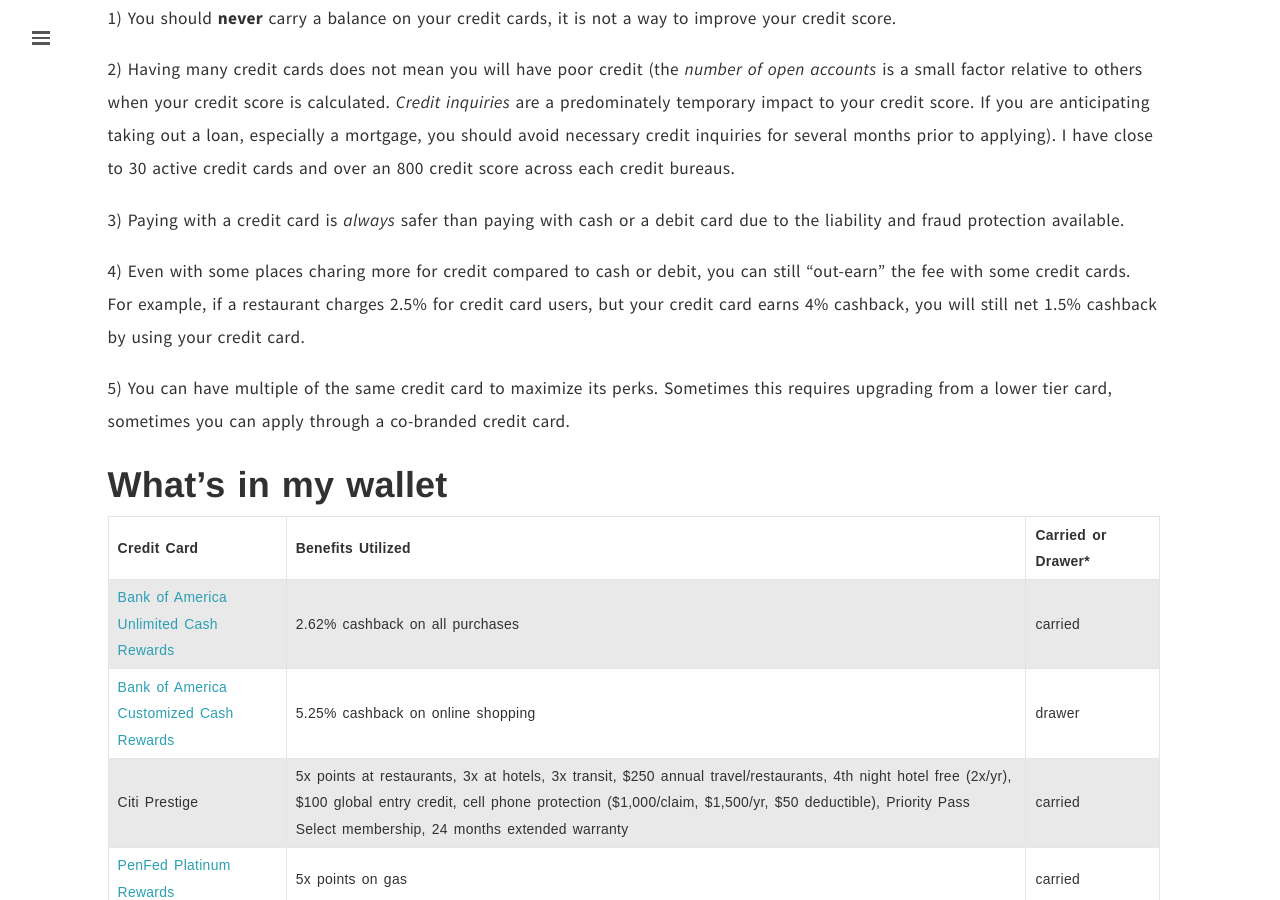
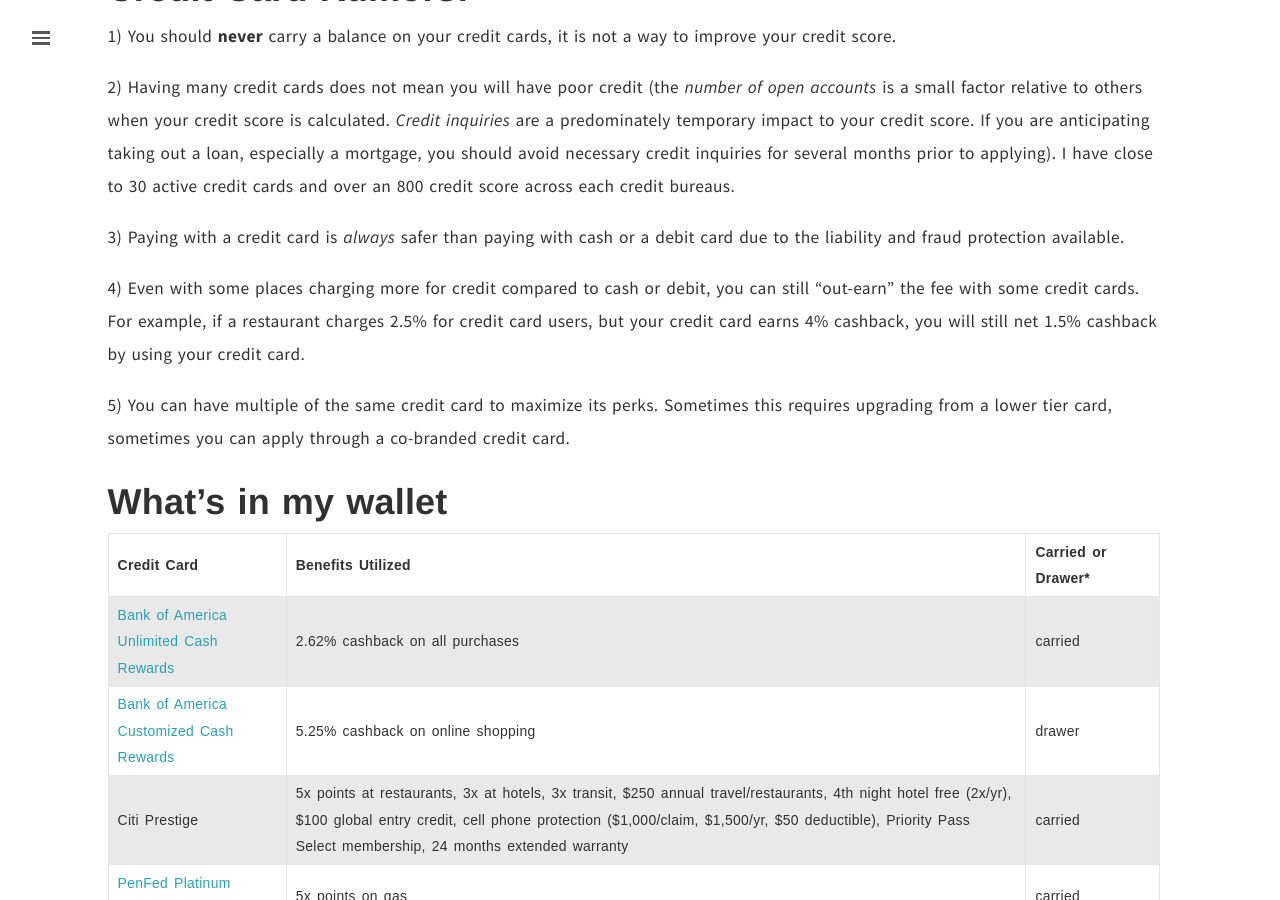
Before and after one commit to gorhack/gorhack.github.io, a Jekyll site: the page built from _posts/2025-02-05-Military-credit-cards.md, in a window 1280 px wide and 900 px high, scrolled down 3366 px. Built offline with Jekyll 4.4.1, drawn with Linux system fonts in a browser that asks for light colours; our own code applies the rules of GitHub Pages for plain Markdown files.

Commit message:
Update 2025-02-05-Military-credit-cards.md
Typo fix

```diff
--- a/_posts/2025-02-05-Military-credit-cards.md
+++ b/_posts/2025-02-05-Military-credit-cards.md
@@ -130,7 +130,7 @@ but requires a RobinHood Gold subscription (\$5/mo).
    3% on up to \$2500/quarter of your selected category (Gas/EV charging stations, dining, travel, drug stores and
    pharmacies, or home improvement). With preferred rewards, 5.25% cashback.
 
-## Advanced Credit Card Topics
+# Advanced Credit Card Topics
 
 1) [Churning](https://thepointsguy.com/credit-cards/credit-card-churning/)
    and [manufactured spend](https://www.reddit.com/r/churning/wiki/manufactured_spending/)
@@ -155,7 +155,7 @@ but requires a RobinHood Gold subscription (\$5/mo).
 3) Paying with a credit card is *always* safer than paying with cash or a debit card due to the liability and
    fraud protection available.
 
-4) Even with some places charing more for credit compared to cash or debit, you can still "out-earn" the fee with some
+4) Even with some places charging more for credit compared to cash or debit, you can still "out-earn" the fee with some
    credit cards. For example, if a restaurant charges 2.5% for credit card users, but your credit card earns 4%
    cashback, you will still net 1.5% cashback by using your credit card.
 
```
